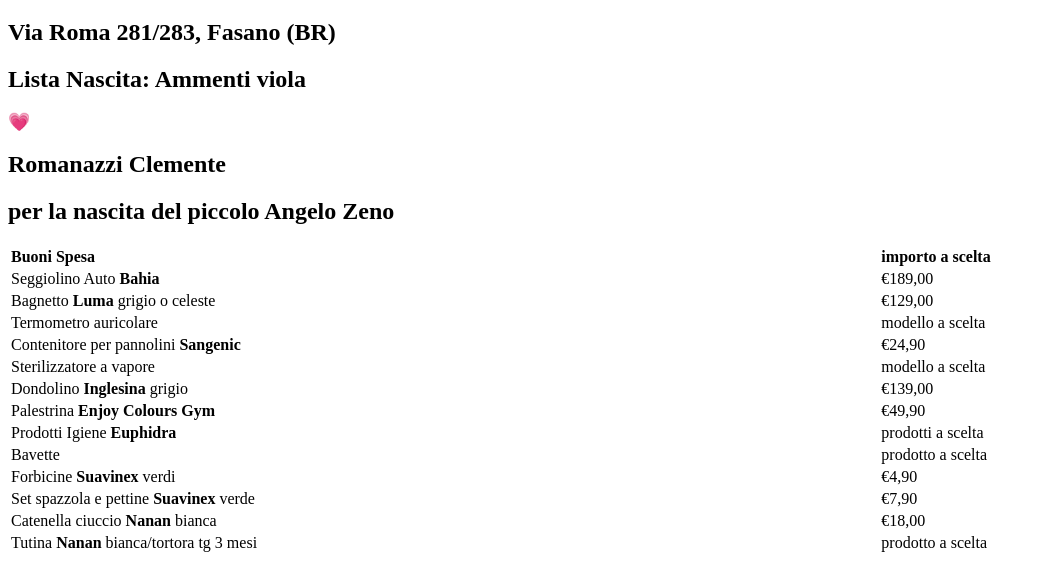
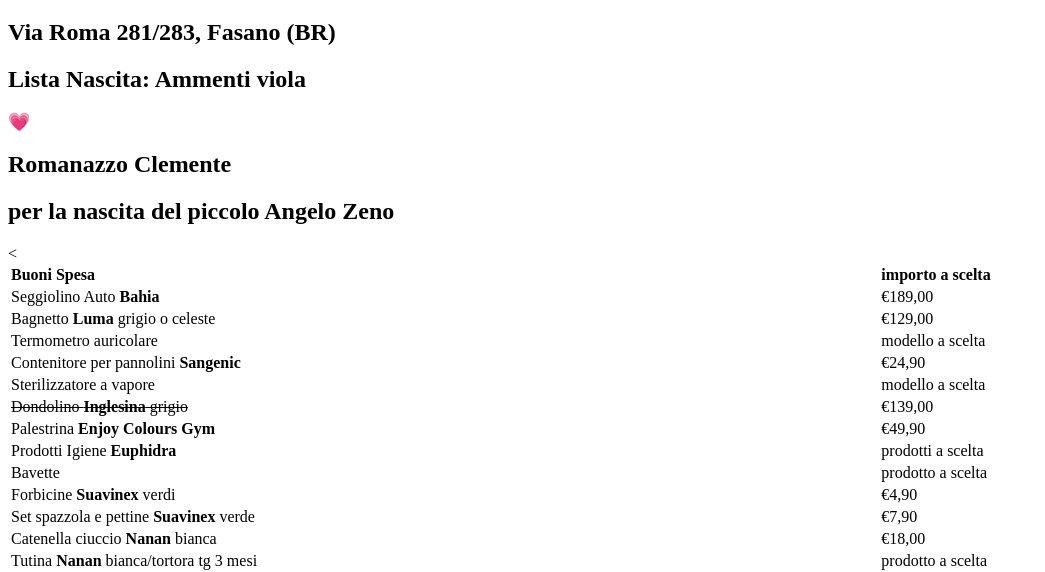
Before and after one commit to iobimbofasano/listanascite, a plain HTML site: page index.html in a window 1280 px wide. Shown: the part 62-634 px from the top of the page, without its empty margins (0-1045 px from the left). Drawn offline with Linux system fonts and the light colour scheme.

Commit message:
Update index.html

```diff
--- a/index.html
+++ b/index.html
@@ -11,7 +11,7 @@
 <body>
   <h1>IO BIMBO FASANO 🍎</h1>
   <h2>Via Roma 281/283, Fasano (BR)</h2>
-  <h2>Lista Nascita: Ammenti viola <p style="font-size:18px">&#128151;</p> Romanazzi Clemente</h2>
+  <h2>Lista Nascita: Ammenti viola <p style="font-size:18px">&#128151;</p> Romanazzo Clemente</h2>
   <h2>per la nascita del piccolo <strong>Angelo Zeno</strong></h2>
 <table style="width:100%">
 	<style>
@@ -29,7 +29,7 @@ table, tr {
 <td>Termometro auricolare</td><td>modello a scelta</td></tr>
 <td>Contenitore per pannolini <b>Sangenic</b></td><td>€24,90</td></tr>
 <td>Sterilizzatore a vapore</td><td>modello a scelta</td></tr>
-<td>Dondolino <b>Inglesina</b> grigio</td><td>€139,00</td></tr>
+<td><del>Dondolino <b>Inglesina</b> grigio</del></td><td>€139,00</td><</tr>
 <td>Palestrina <b>Enjoy Colours Gym</b></td><td>€49,90</td></tr>
 <td>Prodotti Igiene <b>Euphidra</b></td><td>prodotti a scelta</td></tr>
 <td>Bavette</td><td>prodotto a scelta</td></tr>
```
